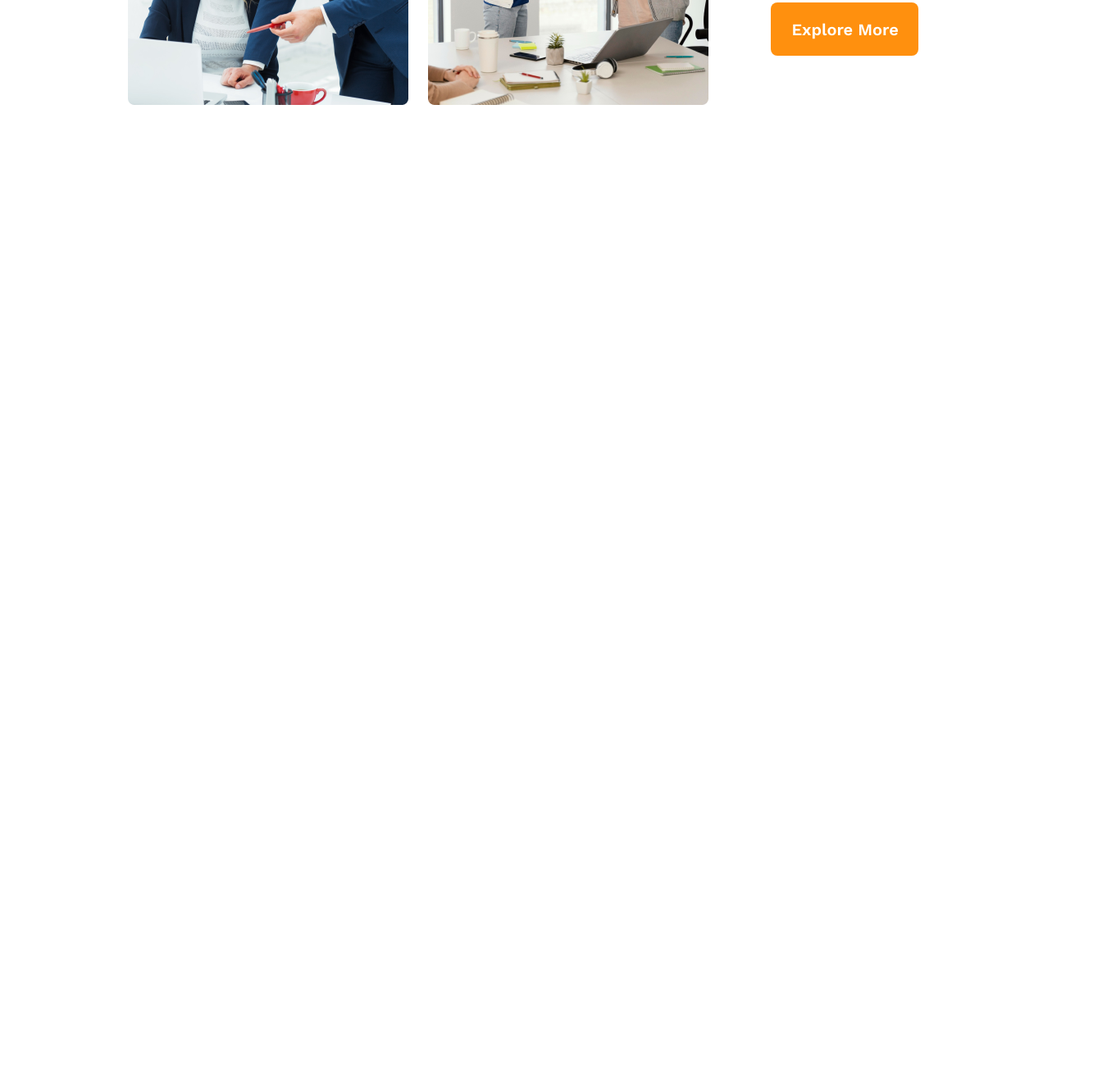
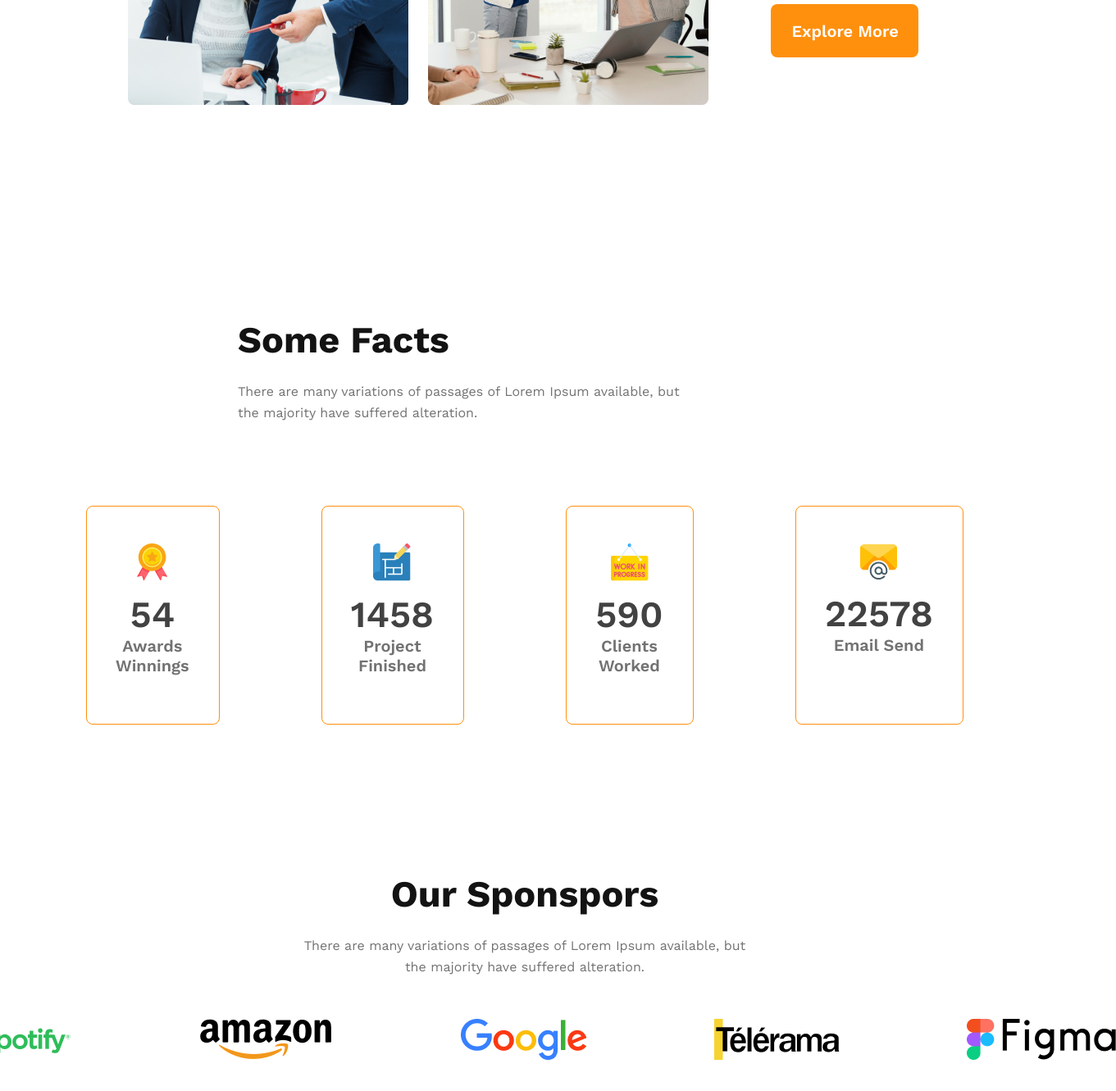
Before and after one commit to parthob312/g3-architects-website, a plain HTML site: page index.html in a window 1280 px wide. Shown: the part 1685-3016 px from the top of the page at 82% size, 1361 px wide, since content can reach past the window. Before the commit the page ends 1943 px from the top, so only its background shows below. Drawn offline with nearby package versions, Linux system fonts and the light colour scheme.

Commit message:
adding facts and sponsors section with responsive

```diff
--- a/index.html
+++ b/index.html
@@ -17,7 +17,7 @@
     <header class="header-main">
       <nav class="navbar">
         <div class="nav-content">
-          <h1 class="nav-title">G3 Architects</h1>
+          <h1 class="title">G3 Architects</h1>
         </div>
         <div class="nav-menu">
           <ul class="nav-link">
@@ -57,7 +57,7 @@
               Features</span
             >
           </h3>
-          <p class="description">
+          <p class="description description-margin">
             There are many variations of passages of Lorem Ipsum available,<br />but
             the majority have suffered alteration in some form, by injected<br />
             humour, or randomised words which don't look even
@@ -65,6 +65,61 @@
           <button class="common-btn">Explore More</button>
         </div>
       </section>
+      <!-- fact section -->
+      <section class="facts">
+        <h3 class="title">Some Facts</h3>
+        <p class="description description-margin">
+          There are many variations of passages of Lorem Ipsum available, but
+          <br />
+          the majority have suffered alteration.
+        </p>
+        <div class="facts-card-container">
+          <div class="fact-cards">
+            <img class="card-logo" src="images/icons/ribon.png" alt="ribon" />
+            <h4 class="card-title">54</h4>
+            <p class="card-description">Awards Winnings</p>
+          </div>
+          <div class="fact-cards">
+            <img
+              class="card-logo"
+              src="images/icons/projects.png"
+              alt="projects"
+            />
+            <h4 class="card-title">1458</h4>
+            <p class="card-description">Project Finished</p>
+          </div>
+          <div class="fact-cards">
+            <img
+              class="card-logo"
+              src="images/icons/customers.png"
+              alt="customers"
+            />
+            <h4 class="card-title">590</h4>
+            <p class="card-description">Clients Worked</p>
+          </div>
+          <div class="fact-cards">
+            <img class="card-logo" src="images/icons/email.png" alt="email" />
+            <h4 class="card-title">22578</h4>
+            <p class="card-description">Email Send</p>
+          </div>
+        </div>
+        <!-- sponspors section -->
+      </section>
+      <div class="sponspors">
+        <h3 class="title">Our Sponspors</h3>
+        <p class="description description-margin">
+          There are many variations of passages of Lorem Ipsum available, but
+          <br />
+          the majority have suffered alteration.
+        </p>
+      </div>
+      <div class="sponspors-logo">
+        <img src="images/sponsors/spotify.png" alt="spotify" />
+        <img src="images/sponsors/amazon.png" alt="amazon" />
+        <img src="images/sponsors/google.png" alt="google" />
+        <img src="images/sponsors/telerama.png" alt="telerama" />
+        <img src="images/sponsors/figma.png" alt="figma" />
+      </div>
     </main>
     <footer></footer>
   </body>
--- a/style.css
+++ b/style.css
@@ -30,6 +30,11 @@
   cursor: pointer;
   margin-top: 32px;
 }
+.title {
+  color: #131313;
+  font-size: 2.8125rem;
+  font-weight: 700;
+}
 /* navbar section */
 .navbar {
   display: flex;
@@ -49,11 +54,6 @@
 .link {
   text-decoration: none;
   color: #424242;
-}
-.nav-title {
-  color: #131313;
-  font-size: 2.8125rem;
-  font-weight: 700;
 }
 /* bannar section */
 .banner-content {
@@ -96,7 +96,49 @@
   color: #727272;
   font-weight: 500;
 }
-
+/* fact section */
+.facts {
+  padding: 130px 290px 180px 290px;
+}
+.description-margin {
+  margin-top: 24px;
+}
+.facts-card-container {
+  display: flex;
+  justify-content: center;
+  gap: 124px;
+  margin-top: 100px;
+}
+.fact-cards {
+  border-radius: 8px;
+  border: 1px solid #ff900e;
+  text-align: center;
+  padding: 45px 36px 59px 35px;
+}
+.card-title {
+  color: #424242;
+  font-size: 45px;
+  font-weight: 600;
+  margin-top: 10px;
+}
+.card-description {
+  color: #727272;
+  font-size: 20px;
+  font-weight: 600;
+  margin-top: 5;
+}
+/* sponspors section */
+.sponspors {
+  text-align: center;
+}
+.sponspors-logo {
+  display: flex;
+  justify-content: center;
+  align-items: center;
+  gap: 155px;
+  margin-top: 50px;
+  margin-bottom: 130px;
+}
 /* Responsive */
 /* Mobile Device */
 @media screen and (max-width: 567px) {
@@ -114,12 +156,25 @@
   }
   .features {
     flex-direction: column-reverse;
-    padding: 20px 0;
+    padding: 20px;
   }
   .features-img {
     display: grid;
     grid-template-columns: repeat(1, 1fr);
     gap: 24px;
+  }
+  .facts {
+    padding: 20px;
+  }
+  .facts-card-container {
+    flex-direction: column;
+    margin-top: 20px;
+    gap: 20px;
+  }
+  .sponspors-logo {
+    flex-direction: column;
+    gap: 10px;
+    margin: 20px 0;
   }
 }
 /* Medium Devices */
@@ -145,4 +200,13 @@
     grid-template-columns: repeat(2, 1fr);
     gap: 24px;
   }
+  .facts {
+    padding: 20px;
+  }
+  .facts-card-container {
+    flex-wrap: wrap;
+  }
+  .sponspors-logo {
+    flex-wrap: wrap;
+  }
 }
```
